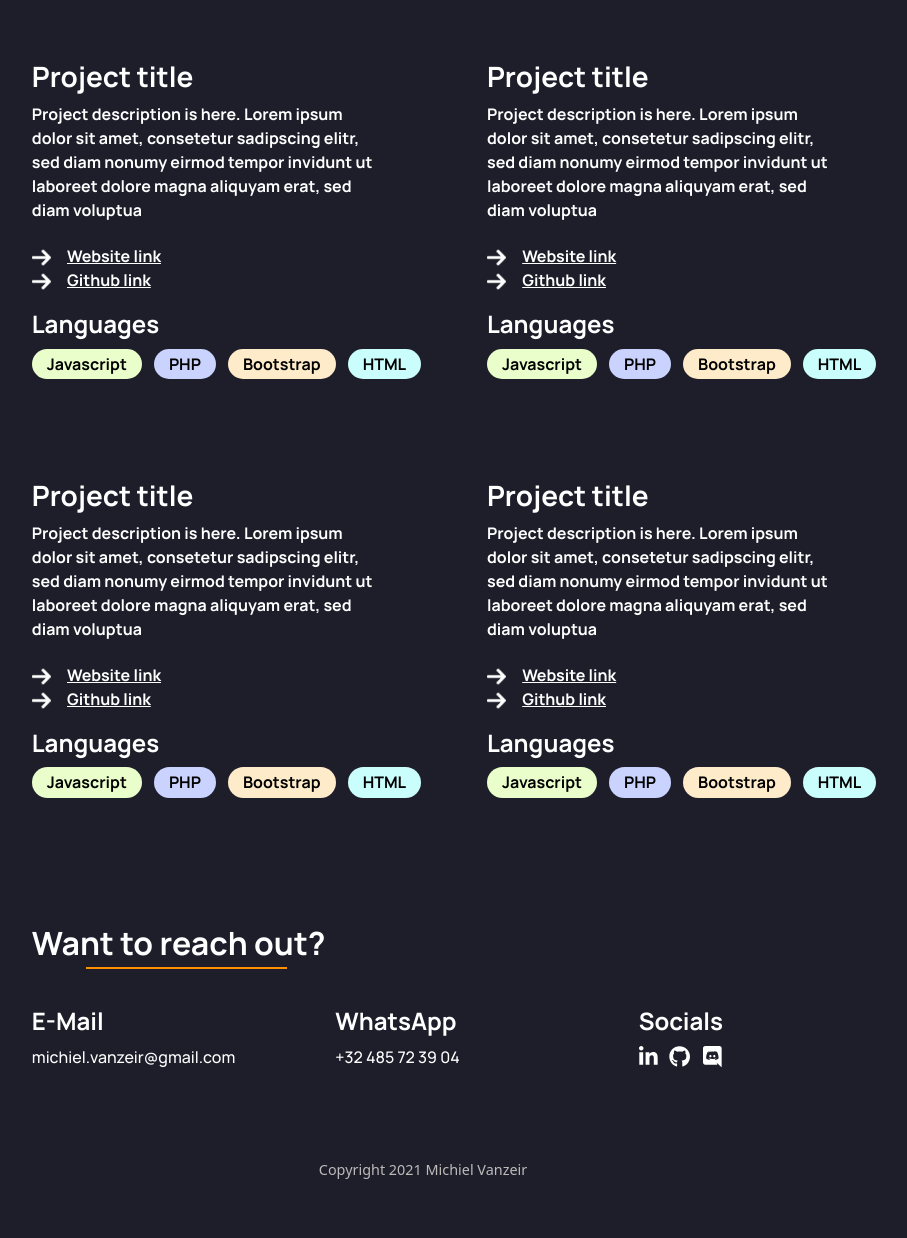
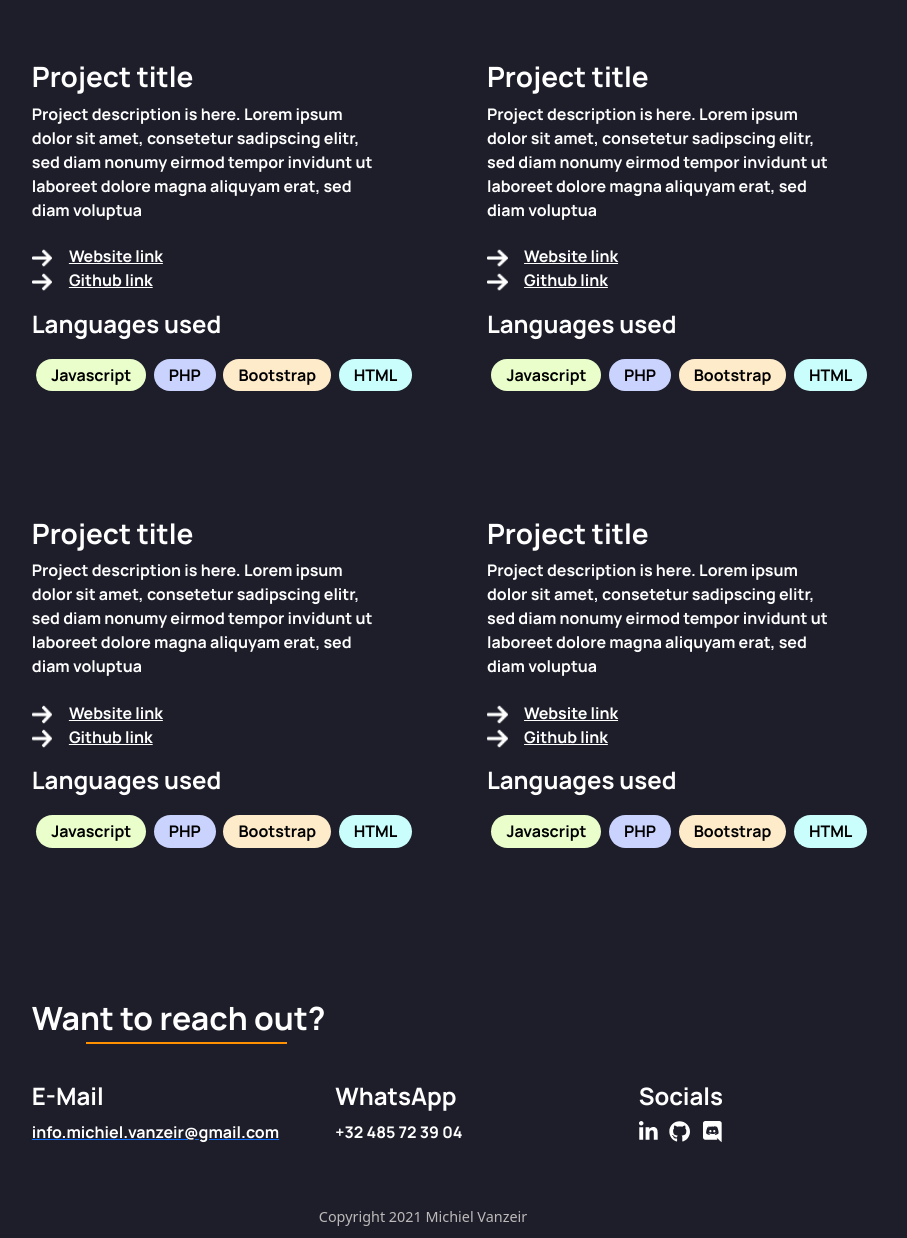
Before and after one commit to Michiel-Vanzeir/personal-website, a plain HTML site: page index.html in a window 1280 px wide. Shown: the part 841-2079 px from the top of the page, without its empty margins (217-1124 px from the left). Before the commit the page ends 2032 px from the top, so only its background shows below. Drawn offline with nearby package versions, Linux system fonts and the light colour scheme; files whose address does not match are found by name.

Commit message:
Add files via upload

```diff
--- a/css/styles.css
+++ b/css/styles.css
@@ -147,10 +147,12 @@ body {
 
 
 .lang {
+
     color: black;
+    display: inline-block;
     border-radius: 25px;
     padding: 1% 15px;
-    margin-right: 2%;
+    margin: 1.5% 0% 1.5% 1%;
 }
 
 .first {
@@ -169,47 +171,27 @@ body {
 .fourth {
     position: relative;
     background-color: #CAFEFC;
+    margin-bottom: 25%;
 }
 
-
-@media (max-width: 1164px) {
+@media (min-width: 992px) {
     .fourth {
-      top: 2.5%;
+        margin-bottom: 5%;
     }
   }
 
-@media (max-width: 917px) {
-.third {
-    top: 2.5%;
-}
+
+/* Contact me section */
+
+.cryptedmail:after {
+    content: attr(data-name) "@" attr(data-domain) "." attr(data-tld);
+    text-decoration: none;
+    color: #fff;
 }
 
-@media (max-width: 769px) {
-    .third {
-        top: 0;
-    }
-    .fourth {
-        top: 0;
-    }
+span.protectedNumber:before {
+    content: attr(title);
 }
-
-@media (max-width: 606px) {
-    #reach-out {
-        margin-top: 200px;
-    }
-    .fourth {
-        top: 2.5%;
-    }
-}
-@media (max-width: 483px) {
-
-    .third {
-        top: 2.5%;
-    }
-}
-
-
-/* Contact me section */
 
 .reach-out {
     color: #fff;
--- a/index.html
+++ b/index.html
@@ -1,6 +1,7 @@
 <!DOCTYPE html>
 <html lang="en">
 <!--This website is made by Michiel Vanzeir-->
+
 <head>
   <!-- Required meta tags -->
   <meta charset="utf-8" />
@@ -9,45 +10,27 @@
   <!-- Loading Fonts -->
   <link rel="preconnect" href="https://fonts.googleapis.com" />
   <link rel="preconnect" href="https://fonts.gstatic.com" crossorigin />
-    <link
-      href="https://fonts.googleapis.com/css2?family=Satisfy&display=swap"
-      rel="stylesheet"
-    />
+  <link href="https://fonts.googleapis.com/css2?family=Satisfy&display=swap" rel="stylesheet" />
   <!-- Loading icons from Fontawesome-->
   <script defer src="https://use.fontawesome.com/releases/v5.0.7/js/all.js"></script>
 
   <!-- Bootstrap CSS -->
-    <link
-      href="https://cdn.jsdelivr.net/npm/bootstrap@5.0.2/dist/css/bootstrap.min.css"
-      rel="stylesheet"
-      integrity="sha384-EVSTQN3/azprG1Anm3QDgpJLIm9Nao0Yz1ztcQTwFspd3yD65VohhpuuCOmLASjC"
-      crossorigin="anonymous"
-    />
+  <link href="https://cdn.jsdelivr.net/npm/bootstrap@5.0.2/dist/css/bootstrap.min.css" rel="stylesheet"
+    integrity="sha384-EVSTQN3/azprG1Anm3QDgpJLIm9Nao0Yz1ztcQTwFspd3yD65VohhpuuCOmLASjC" crossorigin="anonymous" />
   <link rel="stylesheet" href="css/styles.css" />
 
   <title>Michiel Vanzeir</title>
 </head>
+
 <body>
   <nav class="navbar navbar-dark navbar-expand-lg">
     <a href="" class="navbar-brand">Michiel Vanzeir</a>
-      <button
-        class="navbar-toggler"
-        type="button"
-        data-bs-toggle="collapse"
-        data-bs-target="#navbarSupportedContent"
-        aria-controls="navbarSupportedContent"
-        aria-expanded="false"
-        aria-label="Toggle navigation"
-      >
+    <button class="navbar-toggler" type="button" data-bs-toggle="collapse" data-bs-target="#navbarSupportedContent"
+      aria-controls="navbarSupportedContent" aria-expanded="false" aria-label="Toggle navigation">
       <span class="navbar-toggler-icon"></span>
     </button>
 
-      <div
-        class="navbar-collapse collapse"
-        id="navbarSupportedContent"
-        toggle="collapse"
-        data-target=".navbar-collapse"
-      >
+    <div class="navbar-collapse collapse" id="navbarSupportedContent" toggle="collapse" data-target=".navbar-collapse">
       <ul class="navbar-nav ms-auto">
         <li class="nav-item">
           <a class="nav-link text-light" href="#about-me">About me</a>
@@ -85,7 +68,8 @@
   </div>
 
   <div class="container-fluid portfolio" id="portfolio">
-      <h2><strong>Portfolio & Languages</stong></h2>
+    <h2><strong>Portfolio & Languages</stong>
+    </h2>
     <hr class="orange-hr" />
     <div class="container">
       <div class="row">
@@ -96,15 +80,14 @@
               Project description is here. Lorem ipsum dolor sit amet,
               consetetur sadipscing elitr, sed diam nonumy eirmod tempor
               invidunt ut laboreet dolore magna aliquyam erat, sed diam
-                voluptua</b
-              >
+              voluptua</b>
           </p>
           <img class="link-arrow" src="images/arrow-link.png" alt="" />
           <a class="project-link">Website link</a>
           <br />
           <img class="link-arrow" src="images/arrow-link.png" alt="" />
           <a class="project-link">Github link</a>
-            <h4 class="languages"><b>Languages</b></h4>
+          <h4 class="languages"><b>Languages used</b></h4>
           <span class="first lang">Javascript</span>
           <span class="second lang">PHP</span>
           <span class="third lang">Bootstrap</span>
@@ -117,15 +100,14 @@
               Project description is here. Lorem ipsum dolor sit amet,
               consetetur sadipscing elitr, sed diam nonumy eirmod tempor
               invidunt ut laboreet dolore magna aliquyam erat, sed diam
-                voluptua</b
-              >
+              voluptua</b>
           </p>
           <img class="link-arrow" src="images/arrow-link.png" alt="" />
           <a class="project-link">Website link</a>
           <br />
           <img class="link-arrow" src="images/arrow-link.png" alt="" />
           <a class="project-link">Github link</a>
-            <h4 class="languages"><b>Languages</b></h4>
+          <h4 class="languages"><b>Languages used</b></h4>
           <span class="first lang">Javascript</span>
           <span class="second lang">PHP</span>
           <span class="third lang">Bootstrap</span>
@@ -140,15 +122,14 @@
               Project description is here. Lorem ipsum dolor sit amet,
               consetetur sadipscing elitr, sed diam nonumy eirmod tempor
               invidunt ut laboreet dolore magna aliquyam erat, sed diam
-                voluptua</b
-              >
+              voluptua</b>
           </p>
           <img class="link-arrow" src="images/arrow-link.png" alt="" />
           <a class="project-link">Website link</a>
           <br />
           <img class="link-arrow" src="images/arrow-link.png" alt="" />
           <a class="project-link">Github link</a>
-            <h4 class="languages"><b>Languages</b></h4>
+          <h4 class="languages"><b>Languages used</b></h4>
           <span class="first lang">Javascript</span>
           <span class="second lang">PHP</span>
           <span class="third lang">Bootstrap</span>
@@ -162,15 +143,14 @@
               Project description is here. Lorem ipsum dolor sit amet,
               consetetur sadipscing elitr, sed diam nonumy eirmod tempor
               invidunt ut laboreet dolore magna aliquyam erat, sed diam
-                voluptua</b
-              >
+              voluptua</b>
           </p>
           <img class="link-arrow" src="images/arrow-link.png" alt="" />
           <a class="project-link">Website link</a>
           <br />
           <img class="link-arrow" src="images/arrow-link.png" alt="" />
           <a class="project-link">Github link</a>
-            <h4 class="languages"><b>Languages</b></h4>
+          <h4 class="languages"><b>Languages used</b></h4>
           <span class="first lang">Javascript</span>
           <span class="second lang">PHP</span>
           <span class="third lang">Bootstrap</span>
@@ -187,11 +167,12 @@
       <div class="row upper-row">
         <div class="col-lg-4 col-md-6 reach">
           <h2><strong>E-Mail</strong></h2>
-            <h4>michiel.vanzeir@gmail.com</h4>
+          <a href="#" class="cryptedmail" data-name="info.michiel.vanzeir" data-domain="gmail" data-tld="com"
+            onclick="window.location.href = 'mailto:' + this.dataset.name + '@' + this.dataset.domain + '.' + this.dataset.tld; return false;"></a>
         </div>
         <div class="col-lg-4 col-md-6 reach">
           <h2><strong>WhatsApp</strong></h2>
-            <h4>+32 485 72 39 04</h4>
+          <span class="protectedNumber" title="+32 485 72 39 04"></span>
         </div>
         <div class="col-lg-4 col-md-6 reach">
           <h2><strong>Socials</strong></h2>
@@ -208,10 +189,9 @@
     <h3>Copyright 2021 Michiel Vanzeir</h3>
   </div>
 
-    <script
-      src="https://cdn.jsdelivr.net/npm/bootstrap@5.0.2/dist/js/bootstrap.bundle.min.js"
+  <script src="https://cdn.jsdelivr.net/npm/bootstrap@5.0.2/dist/js/bootstrap.bundle.min.js"
     integrity="sha384-MrcW6ZMFYlzcLA8Nl+NtUVF0sA7MsXsP1UyJoMp4YLEuNSfAP+JcXn/tWtIaxVXM"
-      crossorigin="anonymous"
-    ></script>
+    crossorigin="anonymous"></script>
 </body>
+
 </html>
```
Lines whose indentation alone changed are shown as unchanged.
